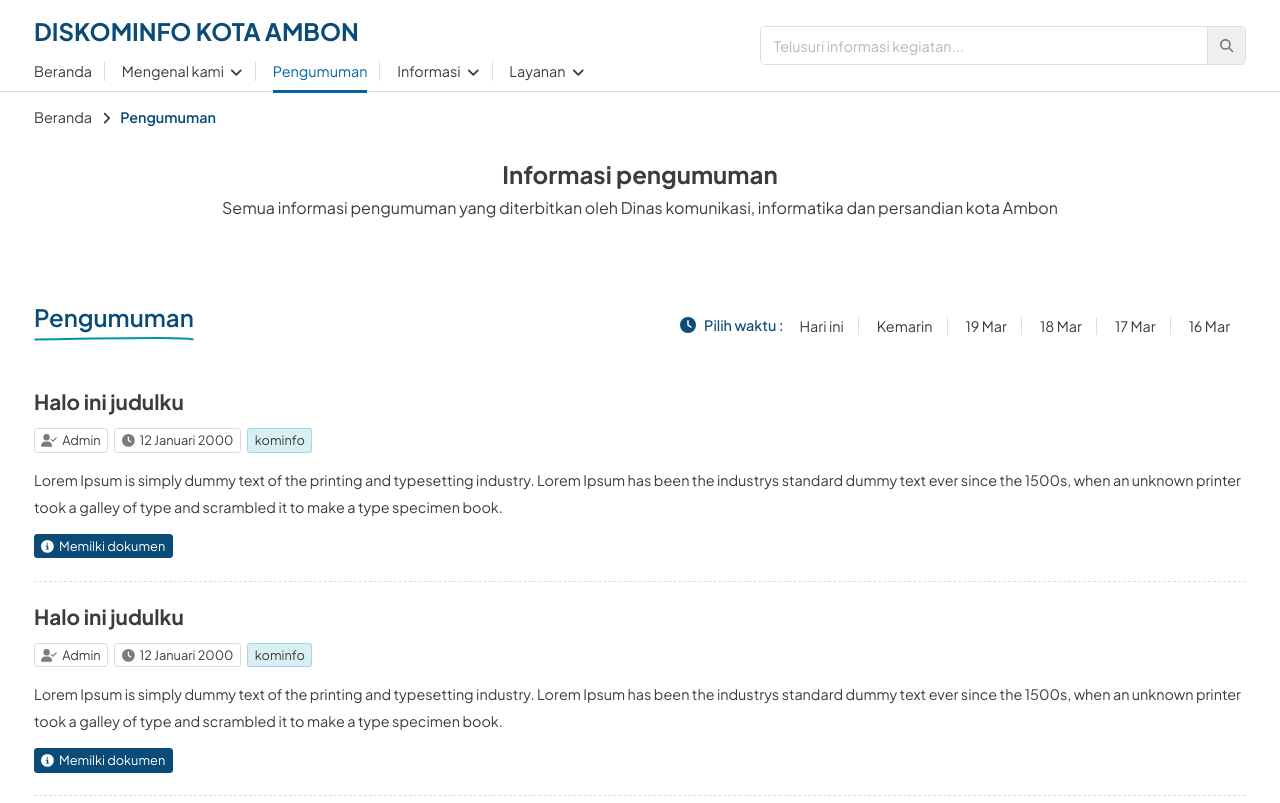
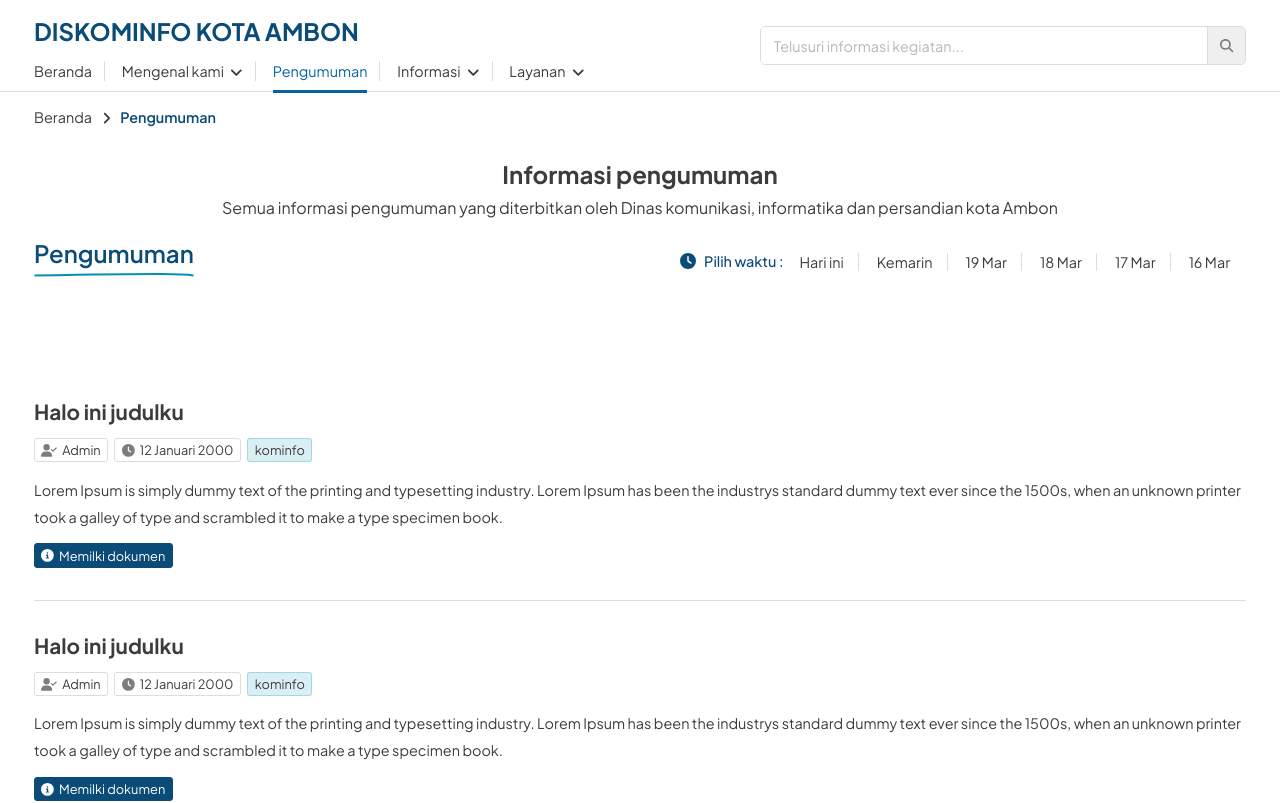
Before and after one commit to diskominfo-ambon/diskominfo-web, a Next.js app: page /pengumuman in a window 1280 px wide. Shown: the top 803 px of the page. Built offline with nearby package versions, Linux system fonts and the light colour scheme.

Commit message:
merubah struktur component loop

```diff
--- /dev/null
+++ b/components/announcement-toolbar.js
@@ -0,0 +1,119 @@
+import styled from 'styled-components';
+import { FontAwesomeIcon } from '@fortawesome/react-fontawesome';
+import { faClock, faUserCheck, faCircleInfo } from '@fortawesome/free-solid-svg-icons';
+import yesterday from '@/utils/yesterday';
+
+
+const Title = styled.h2`
+  color: var(--primary);
+  font-family: 'Plus Jakarta Sans', sans-serif;
+  font-weight: 600;
+
+  &::after {
+    content: '';
+    display: block;
+    background: url('/static/img/underline.svg');
+    background-repeat: no-repeat;
+    background-size: 100%;
+    height: 10px;
+    margin-top: .3rem;
+  }
+`;
+const FlexRow = styled.div`
+  display: flex;
+  align-items: center;
+  justify-content: space-between;
+`;
+const CalendarDay = styled.ul`
+  list-style: none;
+  padding: 0;
+  margin: 0;
+`;
+const DayItem = styled.li`
+  display: inline-block;
+  padding: .6rem 1rem;
+  font-family: 'Plus Jakarta Sans', sans-serif;
+  cursor: pointer;
+  font-size: .9rem;
+
+  &:hover {
+    color: var(--primary);
+    font-weight: 600;
+  }
+
+  &::after {
+    content: '';
+    display: inline-block;
+    height: 18px;
+    width: 1px;
+    background-color: #ddd;
+    position: relative;
+    top: 3px;
+    left: .9rem;
+  }
+
+  &:last-child::after {
+    display: none;
+  }
+`;
+
+const Content = styled.div`
+  display: flex;
+  align-items: center;
+
+  > svg path {
+    color: var(--primary);
+  }
+`;
+
+const CalendarText = styled.p`
+  font-family: 'Plus Jakarta Sans', sans-serif;
+  margin: 0;
+  margin-left: .5rem;
+  font-weight: 500;
+  color: var(--primary);
+  font-size: .9rem;
+`;
+
+const ListGroup = styled.ul`
+  list-style: none;
+  padding: 0;
+  margin: 0;
+  margin-bottom: 2rem;
+`;
+
+const ListItem = styled.li`
+  border-bottom: 1px dashed #ddd;
+  padding: 1.4rem 0;
+
+  &:last-child {
+    border-bottom: 0;
+  }
+`;
+
+
+const calendars = yesterday(5);
+
+export default function AnnouncementToolbar(props) {
+  const { children, onClicked } = props;
+
+  return (
+    <>
+      <FlexRow>
+        <Title>Pengumuman</Title>
+        <Content>
+          <FontAwesomeIcon icon={faClock} />
+          <CalendarText>Pilih waktu :</CalendarText>
+          <CalendarDay>
+            { calendars.map((day, i) =>
+              <DayItem onClick={() => onClicked(day)} key={i}>{day.label}</DayItem>
+            ) }
+          </CalendarDay>
+        </Content>
+      </FlexRow>
+      <ListGroup>
+        { children }
+      </ListGroup>
+    </>
+  );
+}
--- a/components/announcement.js
+++ b/components/announcement.js
@@ -1,96 +1,17 @@
 import styled from 'styled-components';
 import { FontAwesomeIcon } from '@fortawesome/react-fontawesome';
-import { faClock, faUserCheck, faCircleInfo } from '@fortawesome/free-solid-svg-icons';
-import yesterday from '@/utils/yesterday';
+import { faCircleInfo, faClock, faUserCheck } from '@fortawesome/free-solid-svg-icons';
 
-const Title = styled.h2`
-  color: var(--primary);
-  font-family: 'Plus Jakarta Sans', sans-serif;
-  font-weight: 600;
 
-  &::after {
-    content: '';
-    display: block;
-    background: url('/static/img/underline.svg');
-    background-repeat: no-repeat;
-    background-size: 100%;
-    height: 10px;
-    margin-top: .3rem;
+
+const Layout = styled.div`
+  padding: 2rem 0;
+  border-bottom: 1px solid #ddd;
+
+  &:last-child {
+    border-bottom: none;
   }
 `;
-const FlexRow = styled.div`
-  display: flex;
-  align-items: center;
-  justify-content: space-between;
-`;
-const CalendarDay = styled.ul`
-  list-style: none;
-  padding: 0;
-  margin: 0;
-`;
-const DayItem = styled.li`
-  display: inline-block;
-  padding: .6rem 1rem;
-  font-family: 'Plus Jakarta Sans', sans-serif;
-  cursor: pointer;
-  font-size: .9rem;
-
-  &:hover {
-    color: var(--primary);
-    font-weight: 600;
-  }
-
-  &::after {
-    content: '';
-    display: inline-block;
-    height: 18px;
-    width: 1px;
-    background-color: #ddd;
-    position: relative;
-    top: 3px;
-    left: .9rem;
-  }
-
-  &:last-child::after {
-    display: none;
-  }
-`;
-
-const Content = styled.div`
-  display: flex;
-  align-items: center;
-
-  > svg path {
-    color: var(--primary);
-  }
-`;
-
-const CalendarText = styled.p`
-  font-family: 'Plus Jakarta Sans', sans-serif;
-  margin: 0;
-  margin-left: .5rem;
-  font-weight: 500;
-  color: var(--primary);
-  font-size: .9rem;
-`;
-
-const ListGroup = styled.ul`
-  list-style: none;
-  padding: 0;
-  margin: 0;
-  margin-bottom: 2rem;
-`;
-
-const ListItem = styled.li`
-  border-bottom: 1px dashed #ddd;
-  padding: 1.4rem 0;
-
-  &:last-child {
-    border-bottom: 0;
-  }
-`;
-
-
 const Heading = styled.h3`
   font-family: 'Plus Jakarta Sans', sans-serif;
   line-height: 26px;
@@ -145,37 +66,10 @@ const AttachmentTextNotice = styled(Caption)`
   }
 `;
 
-const calendars = yesterday(5);
 
 export default function Announcement() {
   return (
-    <>
-      <FlexRow>
-        <Title>Pengumuman</Title>
-        <Content>
-          <FontAwesomeIcon icon={faClock} />
-          <CalendarText>Pilih waktu :</CalendarText>
-          <CalendarDay>
-            { calendars.map((day, i) =>
-              <DayItem key={i}>{day}</DayItem>
-            ) }
-          </CalendarDay>
-        </Content>
-      </FlexRow>
-      <ListGroup>
-        {[1,2,3,4].map(val =>
-          <ListItem key={val}>
-            <AnnouncementCard/>
-          </ListItem>
-        )}
-      </ListGroup>
-    </>
-  );
-}
-
-function AnnouncementCard() {
-  return (
-    <>
+    <Layout>
       <Heading>
         Halo ini judulku
       </Heading>
@@ -199,6 +93,6 @@ function AnnouncementCard() {
         <FontAwesomeIcon icon={faCircleInfo} />
         Memilki dokumen
       </AttachmentTextNotice>
-    </>
+    </Layout>
   );
 }
--- a/pages/pengumuman/index.js
+++ b/pages/pengumuman/index.js
@@ -2,6 +2,7 @@ import styled from 'styled-components';
 import Container from '@/components/container';
 import Breadcrumb from '@/components/breadcrumb';
 import Announcement from '@/components/announcement';
+import AnnouncementToolbar from '@/components/announcement-toolbar';
 
 
 const Title = styled.h2`
@@ -47,12 +48,15 @@ export default function Index() {
             Semua informasi pengumuman yang diterbitkan oleh Dinas komunikasi, informatika dan persandian kota Ambon
           </Subtitle>
         </center>
-
-        <Announcements>
-          <AnnouncementItem>
-            <Announcement/>
-          </AnnouncementItem>
-        </Announcements>
+        <AnnouncementToolbar>
+          <Announcements>
+            <AnnouncementItem>
+              {[...Array(5)].map(i =>
+                <Announcement key={i} />
+              )}
+            </AnnouncementItem>
+          </Announcements>
+        </AnnouncementToolbar>
       </Content>
     </Container>
   );
--- a/utils/yesterday.js
+++ b/utils/yesterday.js
@@ -15,17 +15,30 @@ export default function yesterday(limit) {
 
     switch(i) {
       case now.getDate():
-        result = 'Hari ini';
+        result = {
+          date,
+          label: 'Hari ini',
+        };
+
         break;
       case now.getDate() - 1:
-        result = 'Kemarin';
+        result = {
+          date,
+          label: 'Kemarin',
+        };
+
         break;
       default:
-        result = new Intl.DateTimeFormat('id-ID', { dateStyle: 'medium'})
-        .format(date)
-        .split(' ')
-        .slice(0, 2)
-        .join(' ');
+        const label = new Intl.DateTimeFormat('id-ID', { dateStyle: 'medium'})
+          .format(date)
+          .split(' ')
+          .slice(0, 2)
+          .join(' ');
+
+        result = {
+          label,
+          date
+        };
 
         break;
 
```
Also changed, not shown: components/post-introduction.js (+0 -60 lines), pages/index.js (+72 -4 lines), pages/informasi/kegiatan/index.js (+12 -4 lines).
